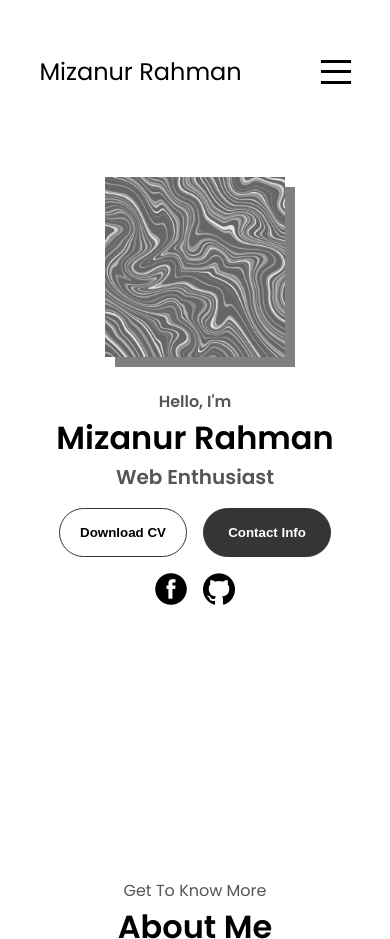
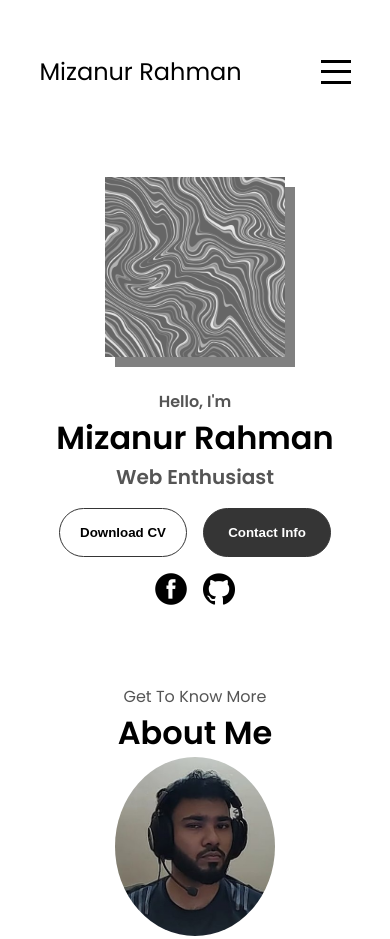
Before and after one commit to asteroid7k/Portfolio-Website1, a plain HTML site: page index.html in a window 390 px wide. Shown: the top 939 px of the page. Drawn offline with Linux system fonts and the light colour scheme.

Commit message:
updated mediaqueries

```diff
--- a/mediaqueries.css
+++ b/mediaqueries.css
@@ -53,7 +53,7 @@
     height: 40vh;
   }
   #profile {
-    height: 83vh;
+    height: 60vh;
     margin-bottom: 0;
   }
   article {
```
